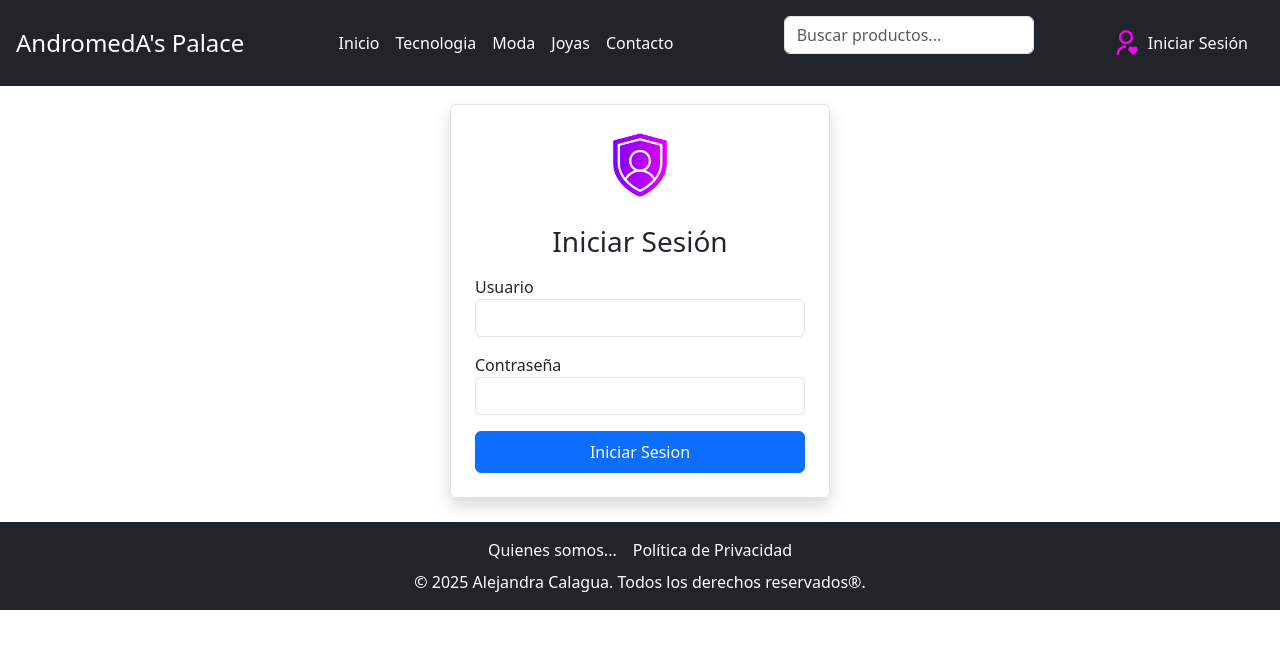
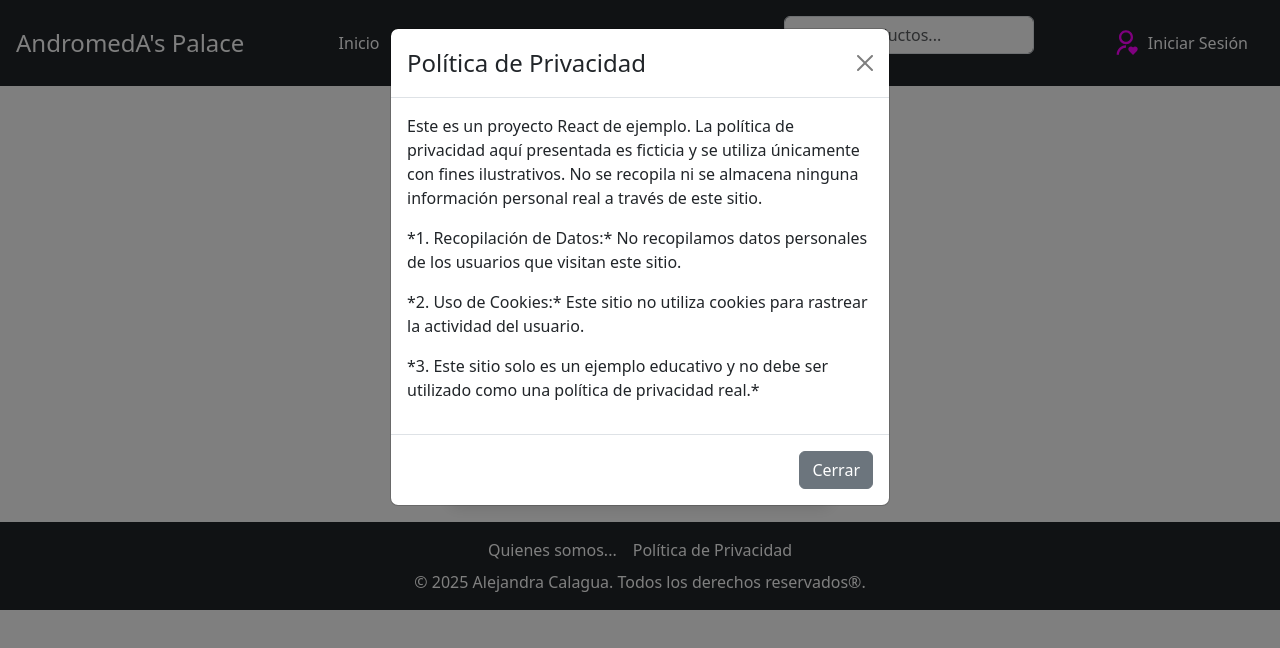
Before and after one commit to alejandra-calagua/React-JS, a React (Vite) app: page /login in a window 1280 px wide. Both pictures are taken after a click on the link "Política de Privacidad". Shown: the top 648 px of the page. Built offline with nearby package versions, Linux system fonts and the light colour scheme; no server answers.

Commit message:
cambios en la politica de privacidad

```diff
--- a/src/components/Footer.jsx
+++ b/src/components/Footer.jsx
@@ -1,23 +1,67 @@
+import React, { useState } from 'react';
+import { Link } from "react-router-dom";
+import Modal from 'react-bootstrap/Modal';
 const Footer = () => {
 
   const anioActual = new Date().getFullYear();
+  // 2. Crear estado para controlar la visibilidad del modal
+  const [show, setShow] = useState(false);
+
+  // Funciones para manejar la apertura y el cierre del modal
+  const handleClose = () => setShow(false);
+  const handleShow = () => setShow(true);
 
   return (
-    <footer className="bg-dark text-white py-3 text-center">
+    <footer className="bg-dark text-white py-3 text-center" >
       {/* Seccion de enlaces */}
-      <ul className= "list-unstyled mb-2 d-flex justify-content-center ">
+      <ul className="list-unstyled d-flex justify-content-center mb-2">
         <li className="mx-2">
-          {/* Al hacer clic, lleva a la seccion Contacto */}
-          <a href="/contacto" className= "text-white text-decoration-none">Quienes somos... </a>
+          <Link to="/contacto" className= "text-white text-decoration-none">Quienes somos... </Link>
         </li>
         <li className="mx-2">
-          <a href="#" className= "text-white text-decoration-none" >Política de Privacidad</a>
+          <a
+            href="#"
+            onClick={handleShow} // <- Al hacer click, se llama a la función
+            className="text-white text-decoration-none"
+            style={{ cursor: 'pointer' }}
+          >
+            Política de Privacidad
+          </a>
         </li>
       </ul>
       {/* Seccion de Copyright */}
-      <p className="mb-0" >
-        © {anioActual} Alejandra Calagua. Todos los derechos reservados®.
+      <p className="mb-0">
+         © {anioActual} Alejandra Calagua. Todos los derechos reservados®.
       </p>
+
+      {/* Modal de Política de Privacidad */}
+      <Modal show={show} onHide={handleClose}>
+        <Modal.Header closeButton>
+          <Modal.Title>Política de Privacidad</Modal.Title>
+        </Modal.Header>
+        <Modal.Body>
+          <p>
+           Este es un proyecto React de ejemplo. La política de privacidad aquí presentada es ficticia y
+           se utiliza únicamente con fines ilustrativos. No se recopila ni se almacena ninguna información
+           personal real a través de este sitio.
+          </p>
+          <p>
+            *1. Recopilación de Datos:* No recopilamos datos personales de los usuarios que visitan este sitio.
+          </p>
+          <p>
+            *2. Uso de Cookies:* Este sitio no utiliza cookies para rastrear la actividad del usuario.
+          </p>
+          <p>
+            *3. Este sitio solo es un ejemplo educativo y no debe ser utilizado como una política de privacidad real.*
+          </p>
+        </Modal.Body>
+        <Modal.Footer>
+          {/* Botón para cerrar el modal */}
+          <button className="btn btn-secondary" onClick={handleClose}>
+            Cerrar
+          </button>
+        </Modal.Footer>
+      </Modal>
     </footer>
   );
 }
```
